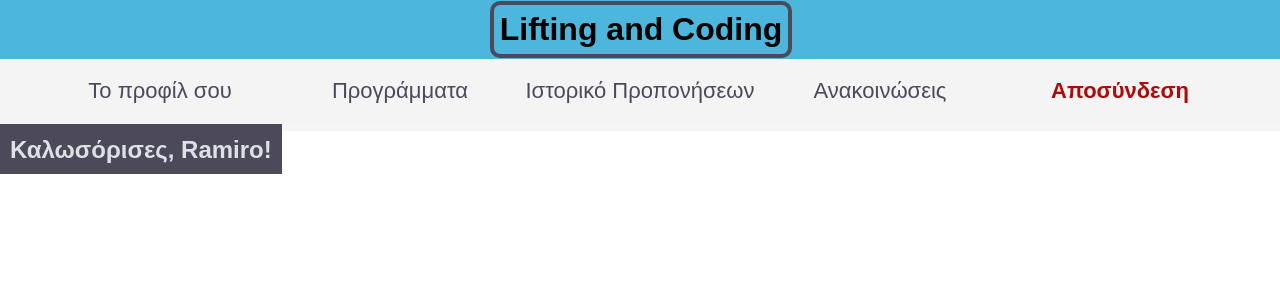
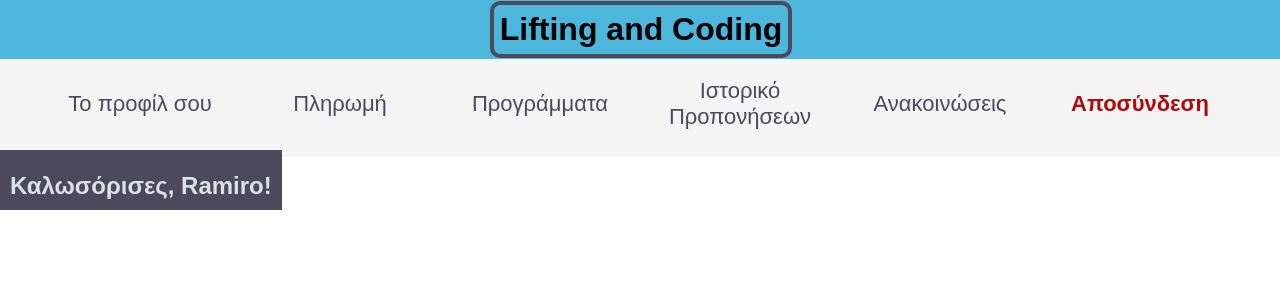
Before and after one commit to irinizampet/gym, a Django app: template jango/MyProject/mysite/gym/templates/περιβαλλονχρηστη.html in a window 1280 px wide. Shown: the top 300 px of the page. Run offline with Django 5.2, Linux system fonts and the light colour scheme; the template is opened without the code that fills it: values that come from a table or form of the project are taken from there, others are empty; data comes from the database, SQL or seed files in the repository.

Commit message:
brbrbrbrbr

```diff
--- a/jango/MyProject/mysite/gym/templates/περιβαλλονχρηστη.html
+++ b/jango/MyProject/mysite/gym/templates/περιβαλλονχρηστη.html
@@ -19,12 +19,16 @@
                 <br>
                 <br>
                 <br>
+                <br>
+                <br>
+
                 <h2>Καλωσόρισες, {{ member.name }}!</h2>
             </div>
         </section>
         <nav class="main-nav">
             <ul>
                 <li><a href="profil.html" class="προφιλ">Το προφίλ σου</a></li>
+                <li><a href="payment.html" class="Πληρωμή">Πληρωμή</a></li>
                 <li><a href="Κρατηση.html" class="Προγράμμα">Προγράμματα</a></li>
                 <li><a href="training-history.html" class="Ιστορικό Προπονήσεων">Ιστορικό Προπονήσεων</a></li>
                 <li><a href="announcement.html" class="Ανακοινώσεις">Ανακοινώσεις</a></li>
```
